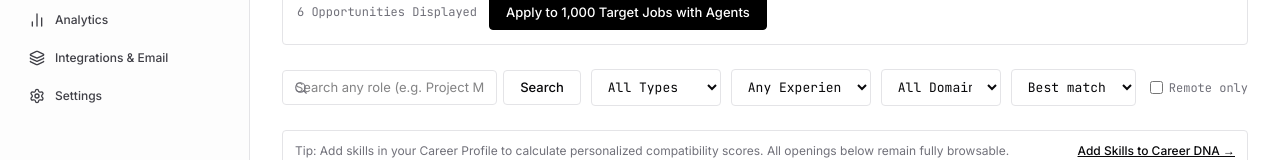
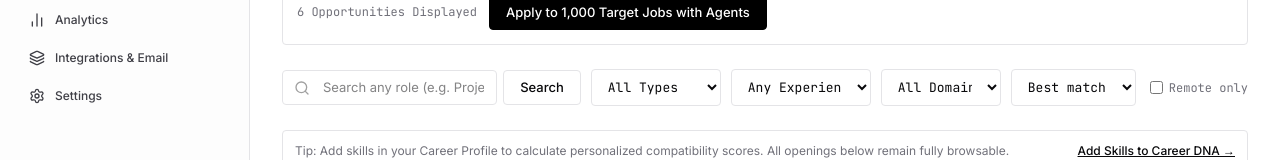
Before and after one commit to darknecrocities/itsLARP, a Next.js app in the folder apps/web/: page /jobs in a window 1280 px wide. Shown: the part 324-484 px from the top of the page. Built offline with nearby package versions, Linux system fonts and the light colour scheme; no server answers.

Commit message:
fix(ui): eliminate magnifying glass search icon overlap on jobs filter input

```diff
--- a/apps/web/app/applications/page.tsx
+++ b/apps/web/app/applications/page.tsx
@@ -317,10 +317,11 @@ export default function ApplicationsPage() {
         <>
           <div className="flex flex-wrap gap-3 mb-6 font-mono text-xs">
             <div className="relative max-w-xs w-full">
-              <Search className="w-3.5 h-3.5 absolute left-3 top-3 text-neutral-400" />
+              <Search className="w-4 h-4 absolute left-3 top-1/2 -translate-y-1/2 text-neutral-400 pointer-events-none z-10" />
               <input
                 id="aq"
-                className="input pl-9"
+                className="input !pl-10 text-xs"
+                style={{ paddingLeft: "2.5rem" }}
                 placeholder="Search company or role..."
                 value={q}
                 onChange={(e) => setQ(e.target.value)}
--- a/apps/web/components/jobs/JobFiltersBar.tsx
+++ b/apps/web/components/jobs/JobFiltersBar.tsx
@@ -65,10 +65,11 @@ export function JobFiltersBar({
       <form onSubmit={handleSubmit} className="flex flex-wrap items-center gap-2.5">
         <div className="flex gap-1.5 flex-1 min-w-[260px] max-w-md">
           <div className="relative flex-1">
-            <Search className="w-3.5 h-3.5 absolute left-3 top-1/2 -translate-y-1/2 text-muted" />
+            <Search className="w-4 h-4 absolute left-3 top-1/2 -translate-y-1/2 text-neutral-400 pointer-events-none z-10" />
             <input
               id="job-query"
-              className="input pl-8 py-1.5 text-xs w-full"
+              className="input !pl-10 py-1.5 text-xs w-full"
+              style={{ paddingLeft: "2.5rem" }}
               placeholder="Search any role (e.g. Project Manager, Flight Attendant, AI Engineer)"
               value={query}
               onChange={(e) => onQueryChange(e.target.value)}
```
